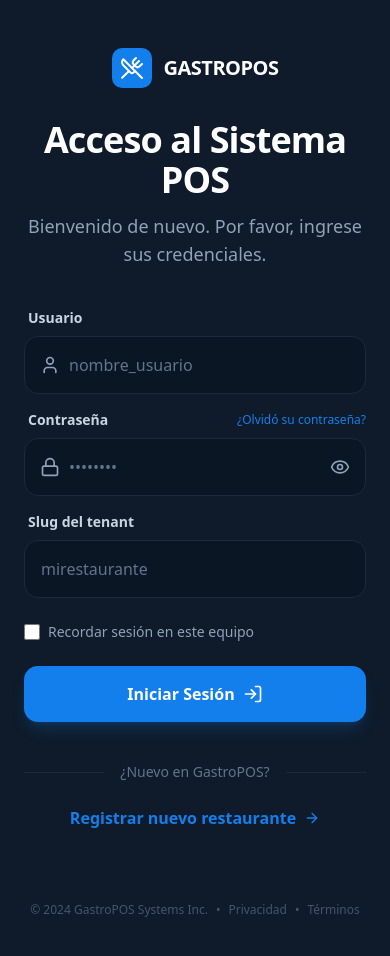
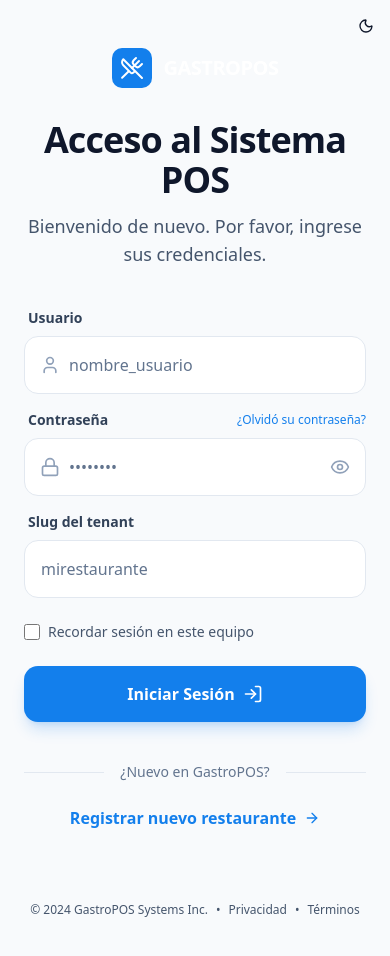
Before and after one commit to asalas-smarteam/POS-SERVICE-NEXT, a Next.js app: page /login in a window 390 px wide. Shown: the top 956 px of the page. Built offline with nearby package versions, Linux system fonts and the light colour scheme.

Commit message:
Implement global light/dark theme toggle system

```diff
--- a/src/app/components/app-sidebar.jsx
+++ b/src/app/components/app-sidebar.jsx
@@ -5,6 +5,7 @@ import { IconInnerShadowTop } from "@tabler/icons-react"
 
 import { NavMain } from "@/components/nav-main"
 import { NavUser } from "@/components/nav-user"
+import { ThemeToggle } from "@/components/theme-toggle"
 import {
   Sidebar,
   SidebarContent,
@@ -52,6 +53,9 @@ export function AppSidebar({
         )}
       </SidebarContent>
       <SidebarFooter>
+        <div className="px-2 pb-1">
+          <ThemeToggle className="h-9 w-9" />
+        </div>
         <NavUser user={safeUser} />
       </SidebarFooter>
     </Sidebar>
--- a/src/app/components/dashboard/restaurant-dashboard.jsx
+++ b/src/app/components/dashboard/restaurant-dashboard.jsx
@@ -7,7 +7,7 @@ import { TopDishesCard } from "./top-dishes-card";
 
 export function RestaurantDashboard() {
   return (
-    <div className="flex-1 overflow-auto bg-slate-50 p-6">
+    <div className="flex-1 overflow-auto bg-slate-50 p-6 dark:bg-[#061426]">
       <main className="mx-auto flex w-full flex-col gap-8">
         <DashboardFilterBar />
 
--- /dev/null
+++ b/src/app/components/theme-toggle.jsx
@@ -0,0 +1,32 @@
+"use client";
+
+import { Moon, Sun } from "lucide-react";
+import { useThemeStore } from "../../store/themeStore";
+import { Button } from "@/components/ui/button";
+import { Tooltip, TooltipContent, TooltipTrigger } from "@/components/ui/tooltip";
+
+export function ThemeToggle({ className = "" }) {
+  const { theme, toggleTheme } = useThemeStore();
+
+  return (
+    <Tooltip>
+      <TooltipTrigger asChild>
+        <Button
+          aria-label="Switch Theme"
+          className={`transition-colors duration-300 ${className}`.trim()}
+          onClick={toggleTheme}
+          size="icon"
+          type="button"
+          variant="ghost"
+        >
+          {theme === "dark" ? (
+            <Sun className="size-4" />
+          ) : (
+            <Moon className="size-4" />
+          )}
+        </Button>
+      </TooltipTrigger>
+      <TooltipContent side="right">Switch Theme</TooltipContent>
+    </Tooltip>
+  );
+}
--- a/src/app/globals.css
+++ b/src/app/globals.css
@@ -83,11 +83,11 @@
 }
 
 .dark {
-  --background: oklch(0.145 0 0);
+  --background: #061426;
   --foreground: oklch(0.985 0 0);
-  --card: oklch(0.205 0 0);
+  --card: #0c1f30;
   --card-foreground: oklch(0.985 0 0);
-  --popover: oklch(0.205 0 0);
+  --popover: #0c1f30;
   --popover-foreground: oklch(0.985 0 0);
   --primary: oklch(0.87 0.00 0);
   --primary-foreground: oklch(0.205 0 0);
@@ -98,8 +98,8 @@
   --accent: oklch(0.371 0 0);
   --accent-foreground: oklch(0.985 0 0);
   --destructive: oklch(0.704 0.191 22.216);
-  --border: oklch(1 0 0 / 10%);
-  --input: oklch(1 0 0 / 15%);
+  --border: oklch(0.372 0.034 259.733);
+  --input: oklch(0.372 0.034 259.733);
   --ring: oklch(0.556 0 0);
   --chart-1: oklch(0.809 0.105 251.813);
   --chart-2: oklch(0.623 0.214 259.815);
@@ -123,6 +123,10 @@ body,
   height: 100%;
 }
 
+html {
+  transition: background-color 0.3s ease, color 0.3s ease;
+}
+
 @layer base {
   * {
     @apply border-border outline-ring/50;
--- a/src/app/login/page.js
+++ b/src/app/login/page.js
@@ -12,6 +12,7 @@ import {
   User,
   UtensilsCrossed,
 } from "lucide-react";
+import { ThemeToggle } from "@/components/theme-toggle";
 import { useAuthStore } from "../../store/authStore";
 
 const slugRegex = /^[a-z0-9-]+$/;
@@ -114,8 +115,11 @@ export default function LoginPage() {
   };
 
   return (
-    <div className="min-h-screen bg-[#0b1726] text-slate-100">
-      <div className="flex min-h-screen w-full flex-col lg:flex-row">
+    <div className="min-h-screen bg-white text-slate-900 dark:bg-[#061426] dark:text-slate-100">
+      <div className="relative flex min-h-screen w-full flex-col lg:flex-row">
+        <div className="absolute top-4 right-4 z-30">
+          <ThemeToggle />
+        </div>
         <section className="relative hidden items-end overflow-hidden p-12 lg:flex lg:w-1/2 xl:w-3/5">
           <div className="absolute inset-0 z-0">
             <div className="absolute inset-0 z-10 bg-gradient-to-t from-[#0b1726] via-[#0b1726]/45 to-transparent" />
@@ -146,7 +150,7 @@ export default function LoginPage() {
           </div>
         </section>
 
-        <section className="flex flex-1 items-center justify-center bg-[#0f1b2a] px-6 py-12 lg:px-20">
+        <section className="flex flex-1 items-center justify-center bg-slate-50 px-6 py-12 dark:bg-[#0c1f30] lg:px-20">
           <div className="w-full max-w-md space-y-8">
             <div className="mb-8 flex items-center justify-center gap-3 lg:hidden">
               <div className="rounded-lg bg-[#137fec] p-2">
@@ -158,10 +162,10 @@ export default function LoginPage() {
             </div>
 
             <div className="text-center lg:text-left">
-              <h2 className="text-4xl font-black tracking-tight text-white">
+              <h2 className="text-4xl font-black tracking-tight text-slate-900 dark:text-slate-100">
                 Acceso al Sistema POS
               </h2>
-              <p className="mt-3 text-lg text-slate-400">
+              <p className="mt-3 text-lg text-slate-600 dark:text-slate-400">
                 Bienvenido de nuevo. Por favor, ingrese sus credenciales.
               </p>
             </div>
@@ -170,7 +174,7 @@ export default function LoginPage() {
               <div className="space-y-4">
                 <div className="flex flex-col gap-2">
                   <label
-                    className="ml-1 text-sm font-semibold text-slate-300"
+                    className="ml-1 text-sm font-semibold text-slate-700 dark:text-slate-300"
                     htmlFor="username"
                   >
                     Usuario
@@ -180,7 +184,7 @@ export default function LoginPage() {
                       <User className="size-5 text-slate-400 transition-colors group-focus-within:text-[#137fec]" />
                     </div>
                     <input
-                      className="block w-full rounded-xl border border-slate-800 bg-[#0b1624] py-4 pr-4 pl-11 text-slate-100 placeholder:text-slate-500 outline-none transition-all focus:border-[#137fec] focus:ring-2 focus:ring-[#137fec]/20"
+                      className="block w-full rounded-xl border border-slate-200 bg-white py-4 pr-4 pl-11 text-slate-900 placeholder:text-slate-500 outline-none transition-all focus:border-[#137fec] focus:ring-2 focus:ring-[#137fec]/20 dark:border-slate-800 dark:bg-[#0c1f30] dark:text-slate-100"
                       id="username"
                       name="username"
                       placeholder="nombre_usuario"
@@ -195,7 +199,7 @@ export default function LoginPage() {
                 <div className="flex flex-col gap-2">
                   <div className="flex items-center justify-between">
                     <label
-                      className="ml-1 text-sm font-semibold text-slate-300"
+                      className="ml-1 text-sm font-semibold text-slate-700 dark:text-slate-300"
                       htmlFor="password"
                     >
                       Contraseña
@@ -212,7 +216,7 @@ export default function LoginPage() {
                       <Lock className="size-5 text-slate-400 transition-colors group-focus-within:text-[#137fec]" />
                     </div>
                     <input
-                      className="block w-full rounded-xl border border-slate-800 bg-[#0b1624] py-4 pr-12 pl-11 text-slate-100 placeholder:text-slate-500 outline-none transition-all focus:border-[#137fec] focus:ring-2 focus:ring-[#137fec]/20"
+                      className="block w-full rounded-xl border border-slate-200 bg-white py-4 pr-12 pl-11 text-slate-900 placeholder:text-slate-500 outline-none transition-all focus:border-[#137fec] focus:ring-2 focus:ring-[#137fec]/20 dark:border-slate-800 dark:bg-[#0c1f30] dark:text-slate-100"
                       id="password"
                       name="password"
                       placeholder="••••••••"
@@ -225,7 +229,7 @@ export default function LoginPage() {
                       aria-label={
                         showPassword ? "Ocultar contraseña" : "Mostrar contraseña"
                       }
-                      className="absolute inset-y-0 right-0 flex items-center pr-4 text-slate-400 transition-colors hover:text-slate-200"
+                      className="absolute inset-y-0 right-0 flex items-center pr-4 text-slate-400 transition-colors hover:text-slate-700 dark:hover:text-slate-200"
                       type="button"
                       onClick={() => setShowPassword((prev) => !prev)}
                     >
@@ -237,13 +241,13 @@ export default function LoginPage() {
                 {!tenant?.slug ? (
                   <div className="flex flex-col gap-2">
                     <label
-                      className="ml-1 text-sm font-semibold text-slate-300"
+                      className="ml-1 text-sm font-semibold text-slate-700 dark:text-slate-300"
                       htmlFor="tenantSlug"
                     >
                       Slug del tenant
                     </label>
                     <input
-                      className="block w-full rounded-xl border border-slate-800 bg-[#0b1624] px-4 py-4 text-slate-100 placeholder:text-slate-500 outline-none transition-all focus:border-[#137fec] focus:ring-2 focus:ring-[#137fec]/20"
+                      className="block w-full rounded-xl border border-slate-200 bg-white px-4 py-4 text-slate-900 placeholder:text-slate-500 outline-none transition-all focus:border-[#137fec] focus:ring-2 focus:ring-[#137fec]/20 dark:border-slate-800 dark:bg-[#0c1f30] dark:text-slate-100"
                       id="tenantSlug"
                       name="tenantSlug"
                       placeholder="mirestaurante"
@@ -264,13 +268,13 @@ export default function LoginPage() {
               <div className="flex items-center gap-2">
                 <input
                   checked={formData.remember}
-                  className="h-4 w-4 rounded border-slate-700 bg-[#0b1624] text-[#137fec] focus:ring-[#137fec]/20"
+                  className="h-4 w-4 rounded border-slate-300 bg-white text-[#137fec] focus:ring-[#137fec]/20 dark:border-slate-700 dark:bg-[#0c1f30]"
                   id="remember-me"
                   name="remember-me"
                   type="checkbox"
                   onChange={handleChange("remember")}
                 />
-                <label className="text-sm text-slate-400" htmlFor="remember-me">
+                <label className="text-sm text-slate-600 dark:text-slate-400" htmlFor="remember-me">
                   Recordar sesión en este equipo
                 </label>
               </div>
@@ -278,7 +282,7 @@ export default function LoginPage() {
               <div>
                 <button
                   aria-busy={loading}
-                  className="group flex w-full items-center justify-center gap-2 rounded-xl bg-[#137fec] px-6 py-4 text-base font-bold text-white shadow-lg shadow-[#137fec]/20 transition-all hover:bg-[#137fec]/90 focus:ring-2 focus:ring-[#137fec] focus:ring-offset-2 focus:ring-offset-[#0f1b2a] focus:outline-none"
+                  className="group flex w-full items-center justify-center gap-2 rounded-xl bg-[#137fec] px-6 py-4 text-base font-bold text-white shadow-lg shadow-[#137fec]/20 transition-all hover:bg-[#137fec]/90 focus:ring-2 focus:ring-[#137fec] focus:ring-offset-2 focus:ring-offset-slate-50 focus:outline-none dark:focus:ring-offset-[#0c1f30]"
                   disabled={loading}
                   type="submit"
                 >
@@ -291,10 +295,10 @@ export default function LoginPage() {
             <div className="mt-10">
               <div className="relative">
                 <div aria-hidden="true" className="absolute inset-0 flex items-center">
-                  <div className="w-full border-t border-slate-800" />
+                  <div className="w-full border-t border-slate-200 dark:border-slate-800" />
                 </div>
                 <div className="relative flex justify-center text-sm font-medium">
-                  <span className="bg-[#0f1b2a] px-4 text-slate-500">¿Nuevo en GastroPOS?</span>
+                  <span className="bg-slate-50 px-4 text-slate-500 dark:bg-[#0c1f30]">¿Nuevo en GastroPOS?</span>
                 </div>
               </div>
               <div className="mt-6 text-center">
@@ -309,14 +313,14 @@ export default function LoginPage() {
             </div>
 
             <footer className="pt-10 text-center">
-              <p className="text-xs text-slate-600">
+              <p className="text-xs text-slate-600 dark:text-slate-400">
                 © 2024 GastroPOS Systems Inc.
                 <span className="mx-2">•</span>
-                <button className="hover:text-slate-400" type="button">
+                <button className="hover:text-slate-700 dark:hover:text-slate-300" type="button">
                   Privacidad
                 </button>
                 <span className="mx-2">•</span>
-                <button className="hover:text-slate-400" type="button">
+                <button className="hover:text-slate-700 dark:hover:text-slate-300" type="button">
                   Términos
                 </button>
               </p>
--- a/src/app/providers.js
+++ b/src/app/providers.js
@@ -2,9 +2,15 @@
 
 import { useEffect } from "react";
 import { useAuthStore } from "../store/authStore";
+import { useThemeStore } from "../store/themeStore";
 
 export default function Providers({ children }) {
   const hydrate = useAuthStore((state) => state.hydrate);
+  const { initializeTheme } = useThemeStore();
+
+  useEffect(() => {
+    initializeTheme();
+  }, [initializeTheme]);
 
   useEffect(() => {
     hydrate();
--- /dev/null
+++ b/src/store/themeStore.js
@@ -0,0 +1,89 @@
+"use client";
+
+import { useEffect, useState } from "react";
+
+const STORAGE_KEY = "pos-theme";
+let currentTheme = "light";
+const listeners = new Set();
+
+const getSystemTheme = () => {
+  if (typeof window === "undefined") {
+    return "light";
+  }
+
+  return window.matchMedia("(prefers-color-scheme: dark)").matches
+    ? "dark"
+    : "light";
+};
+
+const applyThemeClass = (theme) => {
+  if (typeof document === "undefined") {
+    return;
+  }
+
+  const root = document.documentElement;
+  root.classList.toggle("dark", theme === "dark");
+  root.setAttribute("data-theme", theme);
+};
+
+const notify = () => {
+  listeners.forEach((listener) => listener(currentTheme));
+};
+
+const setTheme = (theme) => {
+  if (theme !== "light" && theme !== "dark") {
+    return;
+  }
+
+  currentTheme = theme;
+
+  if (typeof window !== "undefined") {
+    window.localStorage.setItem(STORAGE_KEY, theme);
+  }
+
+  applyThemeClass(theme);
+  notify();
+};
+
+const initializeTheme = () => {
+  if (typeof window === "undefined") {
+    return;
+  }
+
+  const savedTheme = window.localStorage.getItem(STORAGE_KEY);
+  const theme = savedTheme === "light" || savedTheme === "dark"
+    ? savedTheme
+    : getSystemTheme();
+
+  currentTheme = theme;
+  applyThemeClass(theme);
+  notify();
+};
+
+const toggleTheme = () => {
+  setTheme(currentTheme === "dark" ? "light" : "dark");
+};
+
+export const themeStore = {
+  getTheme: () => currentTheme,
+  initializeTheme,
+  setTheme,
+  toggleTheme,
+  subscribe: (listener) => {
+    listeners.add(listener);
+    return () => listeners.delete(listener);
+  },
+};
+
+export function useThemeStore() {
+  const [theme, setThemeState] = useState(themeStore.getTheme());
+
+  useEffect(() => themeStore.subscribe(setThemeState), []);
+
+  return {
+    theme,
+    initializeTheme: themeStore.initializeTheme,
+    setTheme: themeStore.setTheme,
+    toggleTheme: themeStore.toggleTheme,
+  };
+}
--- /dev/null
+++ b/tailwind.config.js
@@ -0,0 +1,11 @@
+/** @type {import('tailwindcss').Config} */
+module.exports = {
+  darkMode: "class",
+  theme: {
+    extend: {
+      colors: {
+        darkBackground: "#061426",
+      },
+    },
+  },
+};
```
Also changed, not shown: src/app/components/dashboard/dashboard-filter-bar.jsx (+7 -7 lines), src/app/components/dashboard/recent-orders-table.jsx (+15 -15 lines), src/app/components/dashboard/sales-flow-card.jsx (+8 -8 lines), src/app/components/dashboard/stat-card.jsx (+4 -4 lines).
